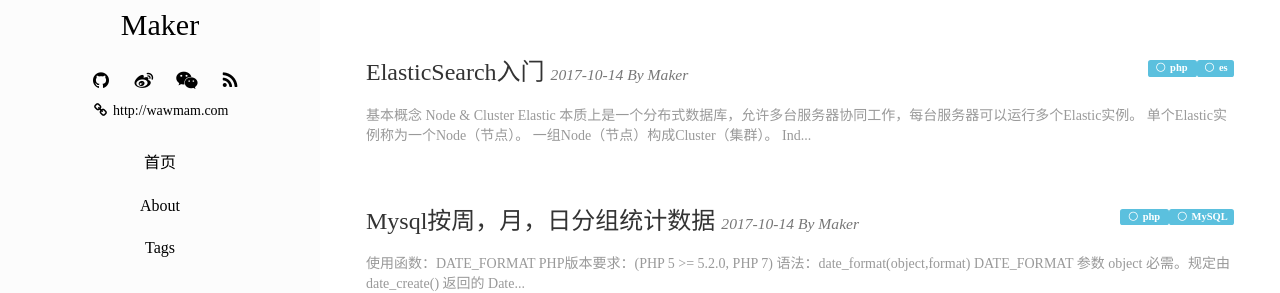
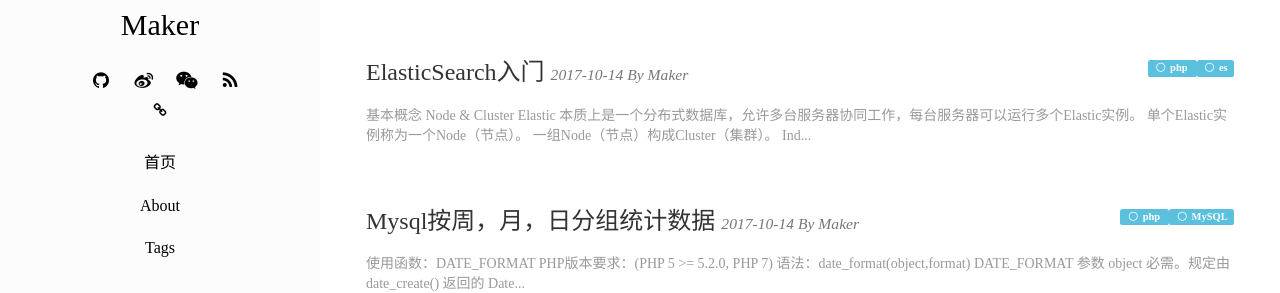
Before and after one commit to HerbCollins/HerbCollins.github.io, a Jekyll site: the page built from index.html, in a window 1280 px wide. Shown: the part 135-428 px from the top of the page. Built offline with Jekyll 4.4.1, drawn with Linux system fonts in a browser that asks for light colours; the list of posts is cut into pages by our own code.

Commit message:
change link

```diff
--- a/_layouts/default.html
+++ b/_layouts/default.html
@@ -41,14 +41,14 @@
 							</div>
 						</div>
 						<div class="col-md-6 col-md-offset-3" style="padding:10px 0px;">
-							<a href="http://wawmam.com"><i class="fa fa-fw fa-link"></i> http://wawmam.com</a>
+							<a href="{{ site.baseurl }}"><i class="fa fa-fw fa-link"></i> {{ site.baseurl }}</a>
 						</div>
 					</div>
 					<div class="row">
 						<div class="col-md-12" style="padding:10px 0px">
 							<ul class="navbar">
 									<li>
-										<a href="http://wawmam.com">首页</a>
+										<a href="{{ site.baseurl }}">首页</a>
 									</li>
 								{% for page in site.pages %}{% if page.title %}
 					                <li>
```
